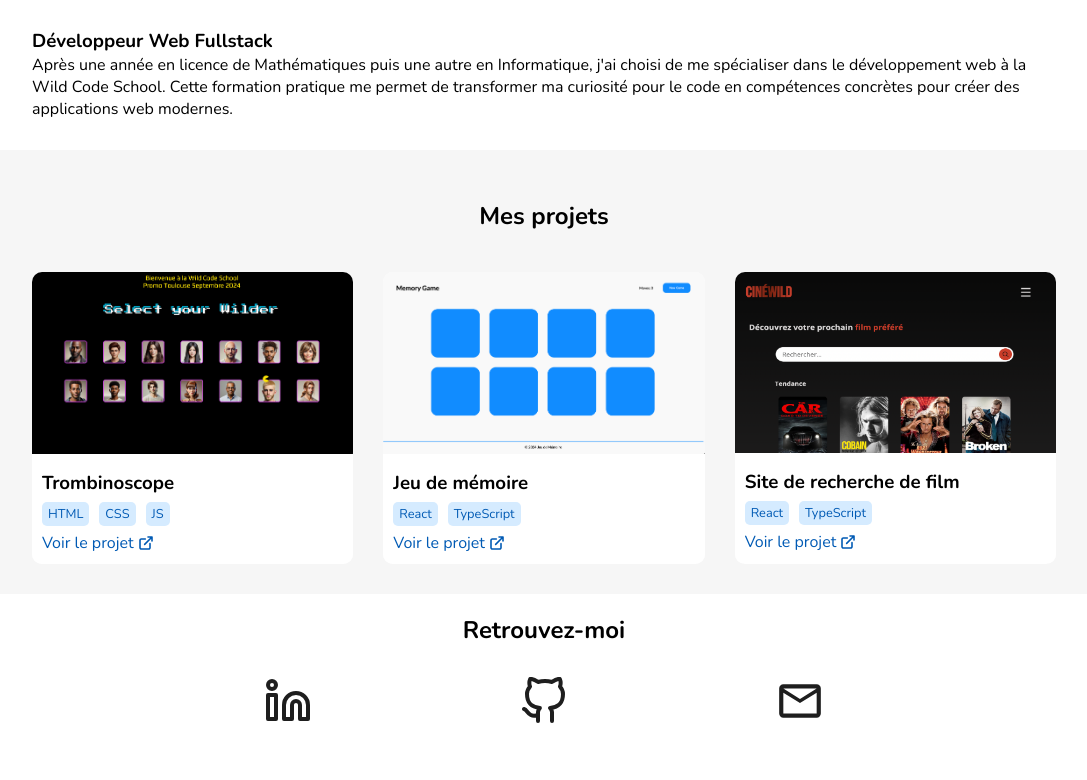
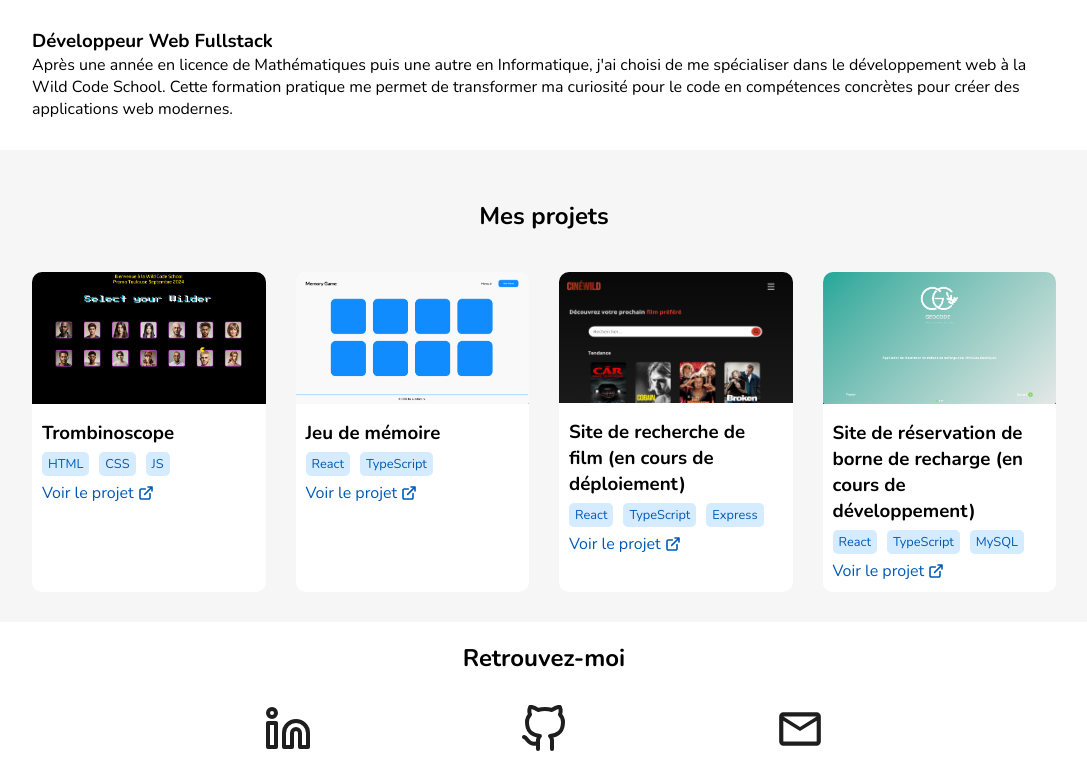
Before and after one commit to cedricrighi/my-portfolio, a React (Vite) app: page / in a window 1280 px wide. Shown: the part 1164-1944 px from the top of the page, without its empty margins (96-1183 px from the left). Before the commit the page ends 1916 px from the top, so only its background shows below. Built offline with nearby package versions, Linux system fonts and the light colour scheme.

Commit message:
add third project

```diff
--- a/src/components/Projects.tsx
+++ b/src/components/Projects.tsx
@@ -1,6 +1,7 @@
 import memoryGame from "/img/memory-game.png";
 import trombiProject from "/img/trombi-project.png";
 import cineWild from "/img/cine-wild.png";
+import Geocode from "/img/geocode.png";
 import "../styles/Projects.css";
 import { useTheme } from "../contexts/themeContext";
 
@@ -20,8 +21,15 @@ export default function Projects() {
 		},
 		{
 			image: cineWild,
-			title: "Site de recherche de film",
-			techs: ["React", "TypeScript"],
+			title: "Site de recherche de film (en cours de déploiement)",
+			techs: ["React", "TypeScript", "Express"],
+			link: "#",
+		},
+		{
+			image: Geocode,
+			title:
+				"Site de réservation de borne de recharge (en cours de développement)",
+			techs: ["React", "TypeScript", "MySQL"],
 			link: "#",
 		},
 	];
```
Also changed, not shown: public/img/geocode.png (added).
